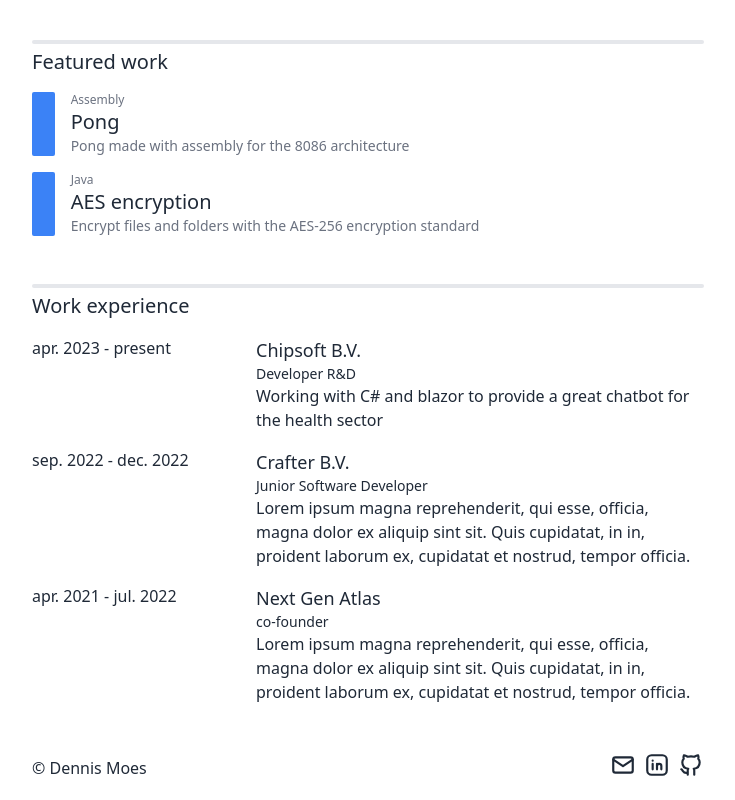
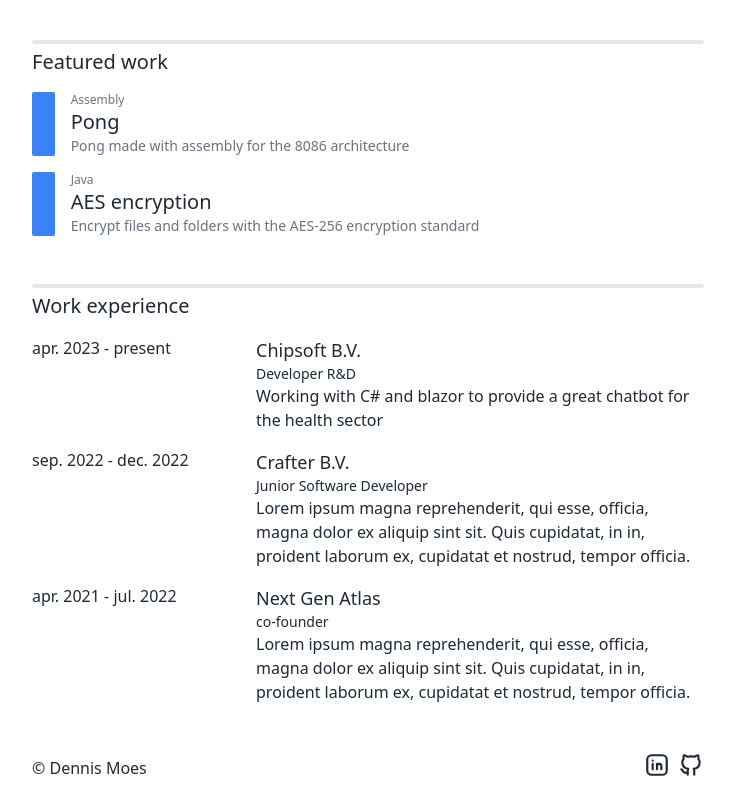
Before and after one commit to DennisCMoes/portfolio-v2, a Next.js app: page / in a window 1280 px wide. Shown: the part 388-1188 px from the top of the page, without its empty margins (272-1007 px from the left). Built offline with nearby package versions, Linux system fonts and the light colour scheme.

Commit message:
Removed the email icon

```diff
--- a/src/components/layout/footer.tsx
+++ b/src/components/layout/footer.tsx
@@ -22,17 +22,12 @@ export default function Footer() {
         />
         <div className="inline-flex flex-row gap-2">
           <CustomLink
-            href="https://google.com"
-            icon={<IconMail size={26} />}
-            tabBehaviour="new"
-          />
-          <CustomLink
-            href="https://google.com"
+            href="https://www.linkedin.com/in/dennismoes/"
             icon={<IconBrandLinkedin size={26} />}
             tabBehaviour="new"
           />
           <CustomLink
-            href="https://google.com"
+            href="https://github.com/DennisCMoes"
             icon={<IconBrandGithub size={26} />}
             tabBehaviour="new"
           />
```
